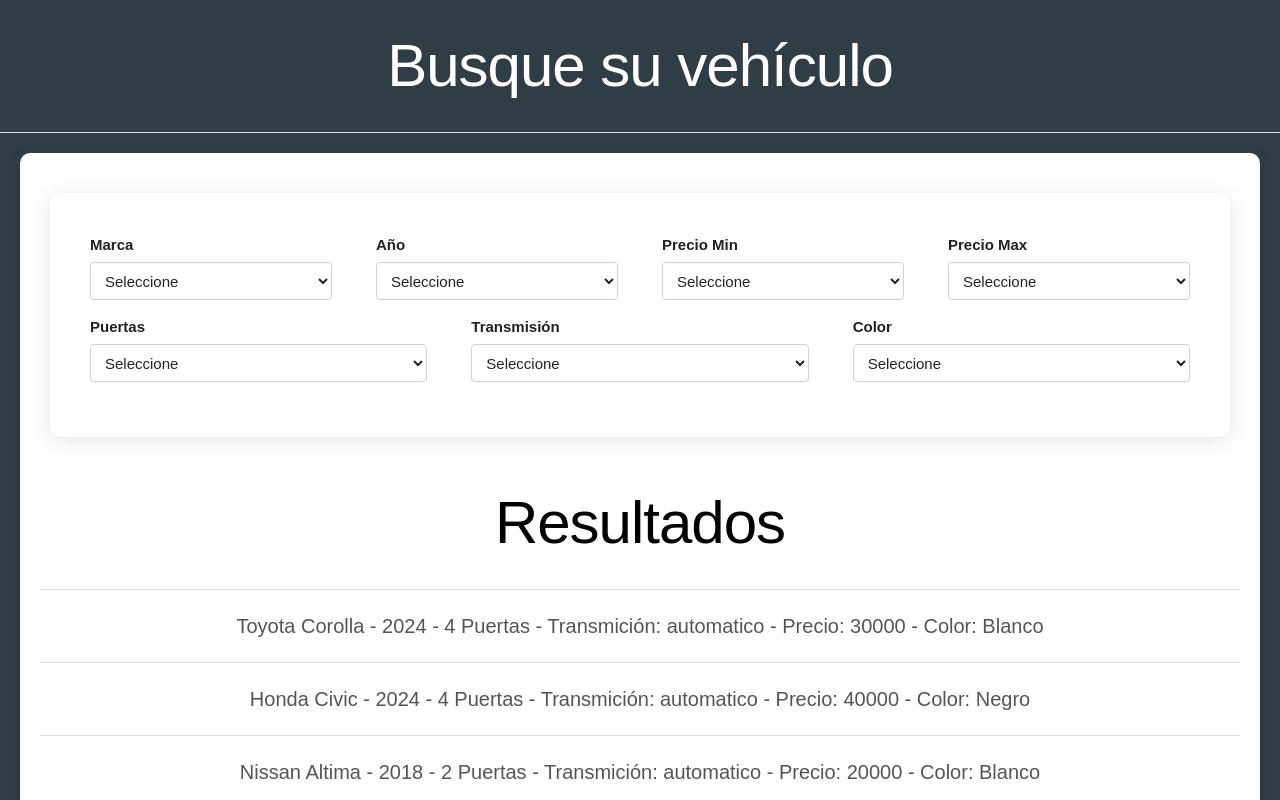
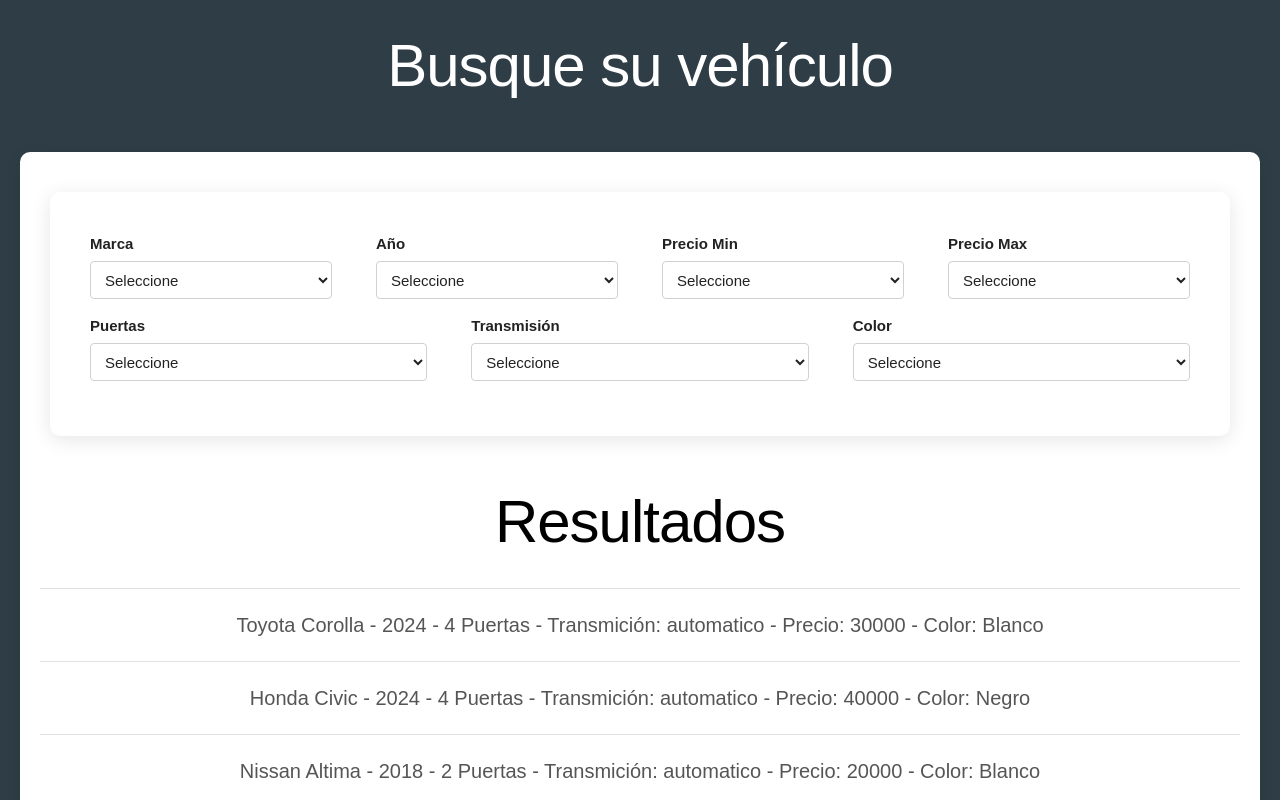
Before and after one commit to JuanCruzF/Busquedavehiculos, a plain HTML site: page index.html in a window 1280 px wide. Shown: the top 800 px of the page. Drawn offline with Linux system fonts and the light colour scheme.

Commit message:
Update app.css

```diff
--- a/css/app.css
+++ b/css/app.css
@@ -18,7 +18,6 @@ h1 {
     padding: 3rem 0;
     margin: 0;
     color: black;
-    border-bottom: 1px solid #e1e1e1;
 }
 .contenedor {
     background-color: #fff;
@@ -48,6 +47,9 @@ form {
     font-size: 2rem;
     font-family: Arial, Helvetica, sans-serif;
     color: #333;
+}
+#resultado p:first-of-type {
+    border-top: 1px solid #e1e1e1;
 }
 #resultado p {
     margin: 0;
```
